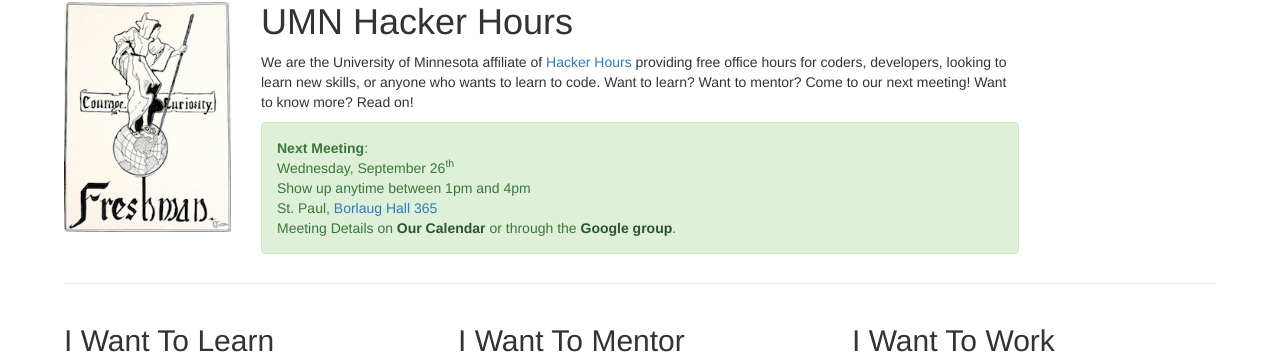
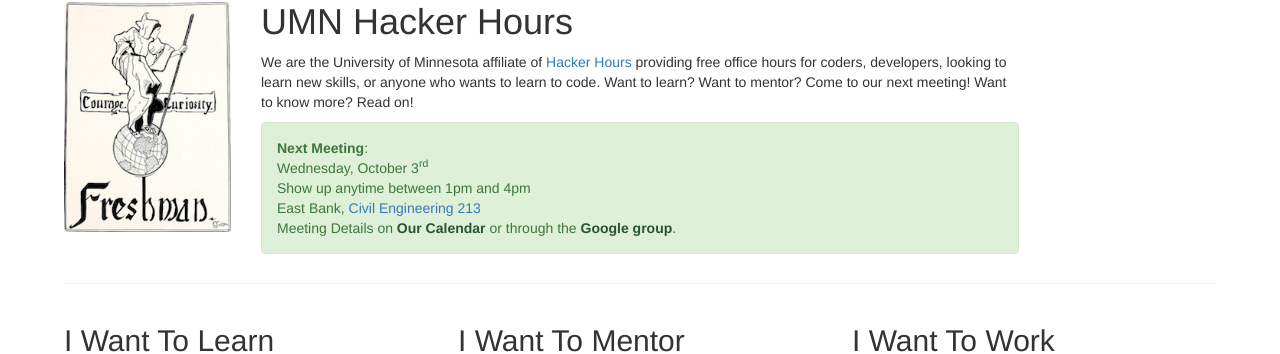
Before and after one commit to umnhackerhours/umnhackerhours.github.io, a Jekyll site: the page built from index.markdown, in a window 1280 px wide. Shown: the part 154-508 px from the top of the page. Built offline with Jekyll 4.4.1, drawn with Linux system fonts in a browser that asks for light colours.

Commit message:
Update meeting location & date

```diff
--- a/index.markdown
+++ b/index.markdown
@@ -13,11 +13,11 @@ description: Home
       <div class="alert alert-success" role="alert">
         <a class="anchor" id="next_meeting"></a>
         <strong>Next Meeting</strong>:<br />
-        Wednesday, September 26<sup>th</sup><br />
+        Wednesday, October 3<sup>rd</sup><br />
         Show up anytime between 1pm and 4pm<br />
-        <!-- East Bank, <a href="https://roomsearch.umn.edu/roomsearch/#/rooms/b0b85352-6f5d-4165-9361-39bc6d32adc2">Civil Engineering 213</a><br /> -->
+        East Bank, <a href="https://roomsearch.umn.edu/roomsearch/#/rooms/b0b85352-6f5d-4165-9361-39bc6d32adc2">Civil Engineering 213</a><br />
         <!-- West Bank, <a href="https://roomsearch.umn.edu/roomsearch/#/rooms/8eb3e115-93bc-4173-b680-30f200e00cf0">Social Sciences 278</a><br /> -->
-        St. Paul, <a href="https://roomsearch.umn.edu/roomsearch/#/rooms/236c88ec-0616-496e-bdfa-7d3b96ee9e33">Borlaug Hall 365</a><br />
+        <!-- St. Paul, <a href="https://roomsearch.umn.edu/roomsearch/#/rooms/236c88ec-0616-496e-bdfa-7d3b96ee9e33">Borlaug Hall 365</a><br /> -->
 
         Meeting Details on <a class="alert-link" href="https://www.google.com/calendar/embed?src=umn.edu_ii9odmho4m63bsq19879mu0iis%40group.calendar.google.com&ctz=America/Chicago">Our Calendar</a> or through the <a class="alert-link" href='https://groups.google.com/a/umn.edu/d/hackerhours'>Google group</a>.
       </div>
```
